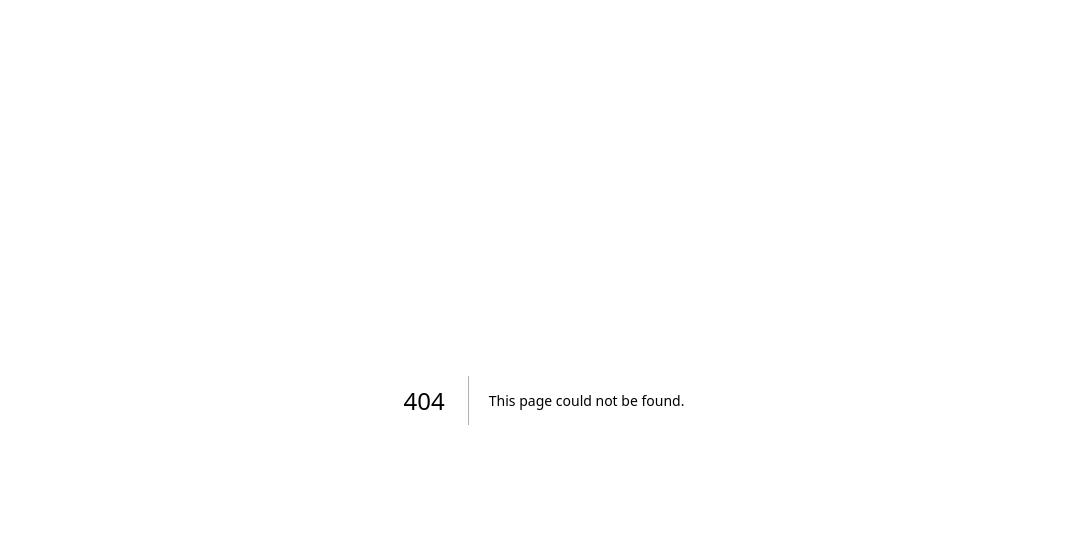
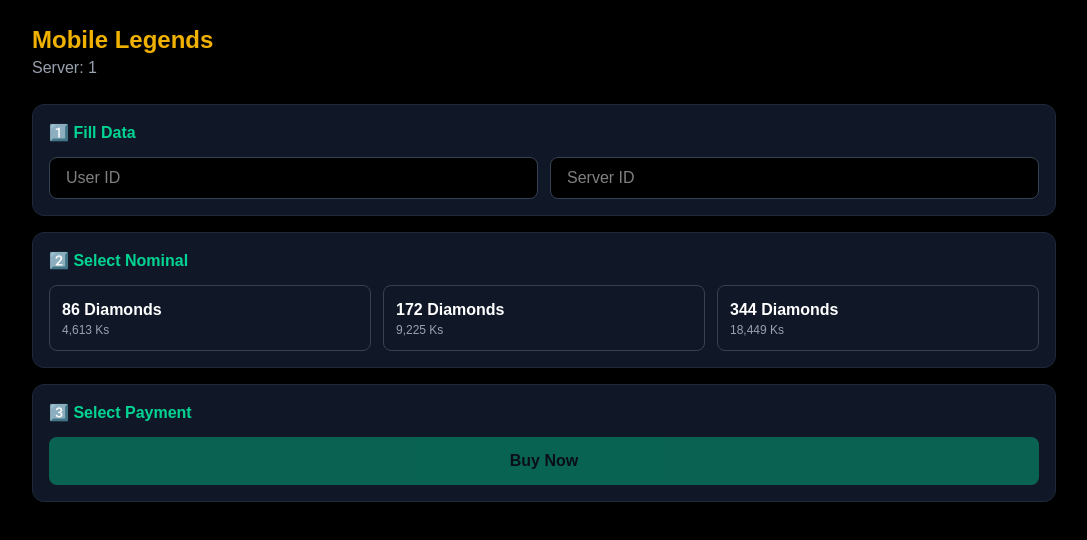
Before and after one commit to KP-CHANNEL-KP/my-topup-website, a Next.js app: page /mlbb/1 in a window 1280 px wide. Before the commit this address had no page. Shown: the top 540 px of the page, without its empty margins (96-1183 px from the left). Built offline with nearby package versions, Linux system fonts and the light colour scheme.

Commit message:
Full Update: Home to Server to Diamond Selection

```diff
--- /dev/null
+++ b/app/mlbb/[server]/page.tsx
@@ -0,0 +1,91 @@
+"use client";
+
+import { useParams } from "next/navigation";
+import { useState } from "react";
+
+const SERVER_NAME: Record<string, string> = {
+  global: "Mobile Legends Global",
+  indo: "Mobile Legends Indonesia",
+  ph: "Mobile Legends Philippines",
+  br: "Mobile Legends Brazil",
+  login: "Mobile Legends Login",
+};
+
+const products = [
+  { id: 1, name: "86 Diamonds", price: "4,613 Ks" },
+  { id: 2, name: "172 Diamonds", price: "9,225 Ks" },
+  { id: 3, name: "344 Diamonds", price: "18,449 Ks" },
+];
+
+export default function MlbbServerPage() {
+  const { server } = useParams<{ server: string }>();
+  const [selected, setSelected] = useState<number | null>(null);
+
+  return (
+    <div className="min-h-screen bg-black text-white p-6">
+      <div className="max-w-5xl mx-auto">
+        {/* HEADER */}
+        <h1 className="text-2xl font-bold text-yellow-500">
+          {SERVER_NAME[server] ?? "Mobile Legends"}
+        </h1>
+        <p className="text-gray-400 mb-6">Server: {server}</p>
+
+        {/* STEP 1 */}
+        <div className="bg-gray-900 border border-gray-800 rounded-xl p-4 mb-4">
+          <h3 className="text-emerald-400 font-semibold mb-3">
+            1️⃣ Fill Data
+          </h3>
+          <div className="grid grid-cols-1 sm:grid-cols-2 gap-3">
+            <input
+              placeholder="User ID"
+              className="bg-black border border-gray-700 rounded-lg px-4 py-2"
+            />
+            <input
+              placeholder="Server ID"
+              className="bg-black border border-gray-700 rounded-lg px-4 py-2"
+            />
+          </div>
+        </div>
+
+        {/* STEP 2 */}
+        <div className="bg-gray-900 border border-gray-800 rounded-xl p-4 mb-4">
+          <h3 className="text-emerald-400 font-semibold mb-3">
+            2️⃣ Select Nominal
+          </h3>
+
+          <div className="grid grid-cols-2 sm:grid-cols-3 gap-3">
+            {products.map((p) => (
+              <div
+                key={p.id}
+                onClick={() => setSelected(p.id)}
+                className={`cursor-pointer border rounded-lg p-3 transition
+                  ${
+                    selected === p.id
+                      ? "border-emerald-400 bg-emerald-400/10"
+                      : "border-gray-700 hover:border-emerald-400"
+                  }`}
+              >
+                <p className="font-semibold">{p.name}</p>
+                <p className="text-xs text-gray-400">{p.price}</p>
+              </div>
+            ))}
+          </div>
+        </div>
+
+        {/* STEP 3 */}
+        <div className="bg-gray-900 border border-gray-800 rounded-xl p-4">
+          <h3 className="text-emerald-400 font-semibold mb-3">
+            3️⃣ Select Payment
+          </h3>
+
+          <button
+            disabled={!selected}
+            className="w-full bg-emerald-400 text-black font-bold py-3 rounded-lg disabled:opacity-40"
+          >
+            Buy Now
+          </button>
+        </div>
+      </div>
+    </div>
+  );
+}
--- a/app/page.tsx
+++ b/app/page.tsx
@@ -1,25 +1,8 @@
 "use client";
 
-import React, { useEffect, useState } from "react";
+import { useEffect, useState } from "react";
+import { useRouter } from "next/navigation";
 
-/* ================= BANNERS ================= */
-const banners = [
-  "https://images.unsplash.com/photo-1542751371-adc38448a05e?q=80&w=1000",
-  "https://images.unsplash.com/photo-1511512578047-dfb367046420?q=80&w=1000",
-  "https://images.unsplash.com/photo-1509198397868-475647b2a1e5?q=80&w=1000",
-];
-
-/* ================= CATEGORIES ================= */
-const categories = [
-  "Game Mobile",
-  "MLBB Mobile",
-  "PC Game",
-  "Voucher",
-  "Social",
-  "Via login",
-];
-
-/* ================= GAMES ================= */
 const games = [
   {
     id: "mlbb",
@@ -27,45 +10,8 @@
     icon: "/mlbb-logo.png",
     category: "MLBB Mobile",
   },
-  {
-    id: "pubg",
-    name: "PUBG Mobile",
-    icon: "/pubg-logo.png",
-    category: "Game Mobile",
-  },
-  {
-    id: "ff",
-    name: "Free Fire",
-    icon: "/ff-logo.png",
-    category: "Game Mobile",
-  },
-  {
-    id: "hok",
-    name: "Honor of Kings",
-    icon: "/hok-logo.png",
-    category: "Game Mobile",
-  },
-  {
-    id: "genshin",
-    name: "Genshin Impact",
-    icon: "/genshin-logo.png",
-    category: "PC Game",
-  },
-  {
-    id: "valorant",
-    name: "Valorant",
-    icon: "/valorant-logo.png",
-    category: "PC Game",
-  },
-  {
-    id: "fb",
-    name: "Facebook Likes",
-    icon: "/file.svg",
-    category: "Social",
-  },
 ];
 
-/* ================= MLBB SERVERS ================= */
 const mlbbServers = [
   { id: "global", name: "MLBB Global", image: "/mlbb-global.png" },
   { id: "indo", name: "MLBB Indonesia", image: "/mlbb-indo.png" },
@@ -75,143 +21,63 @@
 ];
 
 export default function Home() {
-  const [current, setCurrent] = useState(0);
-  const [activeCategory, setActiveCategory] = useState("MLBB Mobile");
-  const [search, setSearch] = useState("");
+  const router = useRouter();
   const [openMlbb, setOpenMlbb] = useState(false);
-
-  /* Banner auto slide */
-  useEffect(() => {
-    const timer = setInterval(() => {
-      setCurrent((prev) => (prev === banners.length - 1 ? 0 : prev + 1));
-    }, 5000);
-    return () => clearInterval(timer);
-  }, []);
-
-  /* Filter games */
-  const filteredGames = games.filter(
-    (g) =>
-      g.category === activeCategory &&
-      g.name.toLowerCase().includes(search.toLowerCase())
-  );
 
   return (
     <div className="min-h-screen bg-black text-white">
-      {/* ================= NAV ================= */}
-      <nav className="p-4 border-b border-gray-900 sticky top-0 bg-black z-50 flex justify-between">
+      {/* NAV */}
+      <nav className="p-4 border-b border-gray-900 flex justify-between">
         <h1 className="text-xl font-black text-yellow-500">KP TOPUP</h1>
         <div className="w-8 h-8 bg-gray-800 rounded-full flex items-center justify-center">
           👤
         </div>
       </nav>
 
-      {/* ================= BANNER ================= */}
-      <div className="p-4">
-        <div className="relative h-44 md:h-80 overflow-hidden rounded-2xl border border-gray-800">
-          {banners.map((img, i) => (
-            <div
-              key={i}
-              className={`absolute inset-0 transition-opacity duration-700 ${
-                i === current ? "opacity-100" : "opacity-0"
-              }`}
-            >
-              <img src={img} className="w-full h-full object-cover" />
-              <div className="absolute inset-0 bg-gradient-to-t from-black/80" />
-            </div>
-          ))}
-        </div>
-      </div>
-
-      {/* ================= FILTER BAR ================= */}
-      <div className="px-4 flex flex-col md:flex-row gap-3 mb-6">
-        <div className="flex gap-2 overflow-x-auto scrollbar-hide">
-          {categories.map((cat) => (
-            <button
-              key={cat}
-              onClick={() => setActiveCategory(cat)}
-              className={`px-4 py-2 rounded-full text-xs border whitespace-nowrap transition
-                ${
-                  activeCategory === cat
-                    ? "bg-emerald-400 text-black border-emerald-400"
-                    : "border-emerald-400 text-white hover:bg-emerald-400/10"
-                }`}
-            >
-              {cat}
-            </button>
-          ))}
-        </div>
-
-        <div className="md:ml-auto relative w-full md:w-72">
-          <input
-            type="text"
-            placeholder="Search Game, Voucher, etc"
-            value={search}
-            onChange={(e) => setSearch(e.target.value)}
-            className="w-full bg-white text-black rounded-full px-4 py-2 text-sm focus:outline-none"
-          />
-          <span className="absolute right-4 top-1/2 -translate-y-1/2">🔍</span>
-        </div>
-      </div>
-
-      {/* ================= GAME GRID ================= */}
-      <div className="px-4 pb-24">
-        <div className="grid grid-cols-3 sm:grid-cols-4 md:grid-cols-6 gap-4">
-          {filteredGames.map((game) => (
+      {/* GAME GRID */}
+      <div className="p-6 grid grid-cols-3 md:grid-cols-6 gap-4">
+        {games.map((game) => (
           <div
             key={game.id}
-              onClick={() => {
-                if (game.id === "mlbb") setOpenMlbb(true);
-              }}
-              className="group cursor-pointer flex flex-col items-center"
+            onClick={() => setOpenMlbb(true)}
+            className="cursor-pointer flex flex-col items-center"
           >
-              <div className="w-full aspect-square bg-gray-900 rounded-2xl border border-gray-800 p-2 flex items-center justify-center group-hover:border-yellow-500 transition">
+            <div className="bg-gray-900 border border-gray-800 rounded-2xl p-3 w-full aspect-square flex items-center justify-center hover:border-yellow-500 transition">
               <img
                 src={game.icon}
                 alt={game.name}
-                  className="w-full h-full object-contain group-hover:scale-110 transition"
+                className="object-contain"
               />
             </div>
-              <p className="mt-2 text-[11px] text-gray-400 group-hover:text-white text-center">
-                {game.name}
-              </p>
+            <p className="mt-2 text-xs text-gray-400">{game.name}</p>
           </div>
         ))}
       </div>
 
-        {filteredGames.length === 0 && (
-          <p className="text-center text-gray-500 mt-10 text-sm">
-            No results found
-          </p>
-        )}
-      </div>
-
-      {/* ================= MLBB MODAL ================= */}
+      {/* MLBB MODAL */}
       {openMlbb && (
-        <div className="fixed inset-0 z-[999] bg-black/80 flex items-center justify-center px-4">
+        <div className="fixed inset-0 bg-black/80 z-50 flex items-center justify-center p-4">
           <div className="bg-gray-950 border border-gray-800 rounded-2xl max-w-5xl w-full p-6 relative">
             <button
               onClick={() => setOpenMlbb(false)}
-              className="absolute top-4 right-4 text-gray-400 hover:text-white"
+              className="absolute right-4 top-4 text-gray-400"
             >
               ✕
             </button>
 
-            <h2 className="text-xl font-bold text-yellow-500 mb-1">
-              Mobile Legends
+            <h2 className="text-xl font-bold text-yellow-500 mb-6">
+              Select MLBB Server
             </h2>
-            <p className="text-gray-400 text-sm mb-6">
-              Select Server
-            </p>
 
             <div className="grid grid-cols-2 sm:grid-cols-3 md:grid-cols-5 gap-4">
               {mlbbServers.map((s) => (
                 <div
                   key={s.id}
-                  className="cursor-pointer bg-gray-900 border border-gray-800 rounded-xl overflow-hidden hover:border-yellow-500 transition"
                   onClick={() => {
                     setOpenMlbb(false);
-                    console.log("Selected server:", s.id);
+                    router.push(`/mlbb/${s.id}`);
                   }}
+                  className="cursor-pointer bg-gray-900 border border-gray-800 rounded-xl overflow-hidden hover:border-yellow-500 transition"
                 >
                   <img
                     src={s.image}
@@ -227,13 +93,6 @@
           </div>
         </div>
       )}
-
-      {/* ================= BOTTOM NAV ================= */}
-      <div className="fixed bottom-0 left-0 right-0 bg-gray-950 border-t border-gray-900 p-3 flex justify-around md:hidden">
-        <span className="text-yellow-500 text-xs">🏠 Home</span>
-        <span className="text-gray-500 text-xs">📜 History</span>
-        <span className="text-gray-500 text-xs">📞 Help</span>
-      </div>
     </div>
   );
 }
```
Lines whose indentation alone changed are shown as unchanged.
